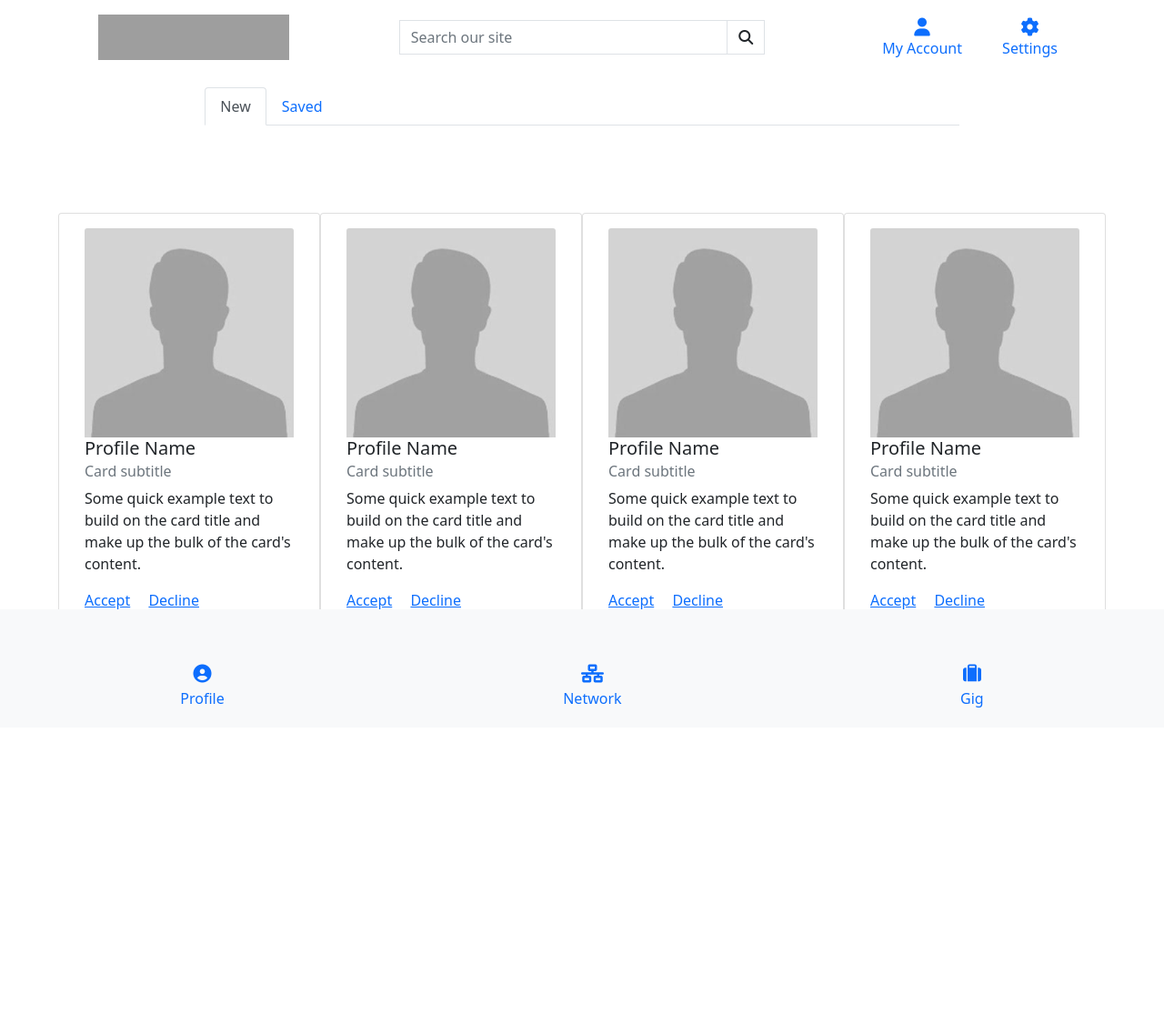
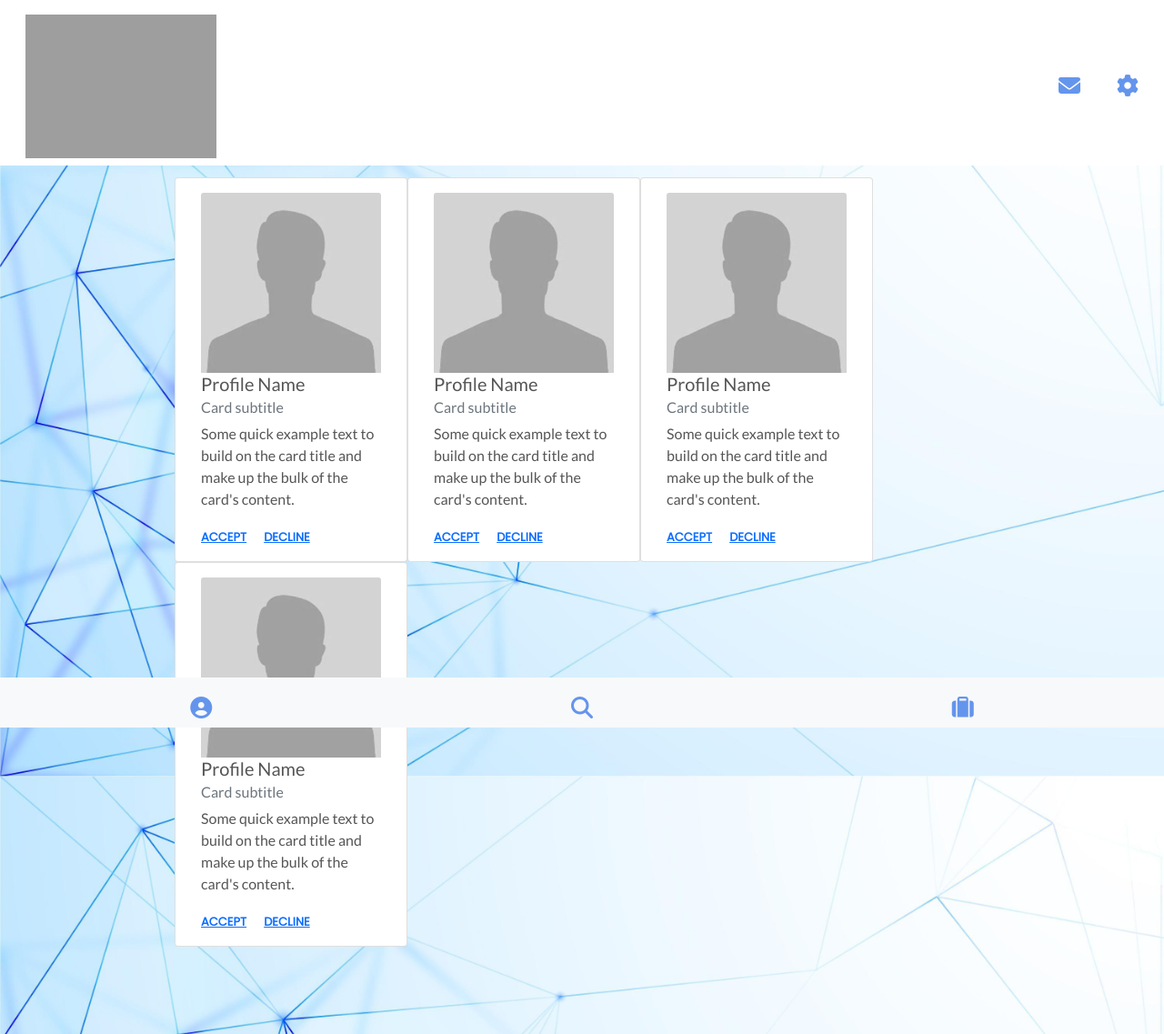
Before and after one commit to ElisabethCheston/BizNet, a Django app: page / in a window 1280 px wide. Shown: the whole page at 91% size. Before the commit the page ends 778 px from the top, so only its background shows below. Run offline with Django 3.2, Linux system fonts and the light colour scheme; the visitor is signed in with stand-in values (Sample User, id 1); some libraries are stand-ins or nearby versions; grey boxes are pictures that could not be loaded.

Commit message:
Fix layout settings for index and navbars.

```diff
--- a/home/templates/home/index.html
+++ b/home/templates/home/index.html
@@ -7,30 +7,32 @@
 {% endblock %}
 
 {% block content %}
+
+<div class="container container-tab">
+
     <!-- Nav tabs -->
-<div class="container h-100 my-5 py-5">
+    <div class="container h-80 my-1 py-2">
         <div class="row justify-content-md-center">
-        <div class="col-10">
-
+            <div class="col-12">
+                <h3><strong>Contacts</strong></h3>
                 <ul class="nav nav-tabs" id="myTab" role="tablist">
                     <li class="nav-item" role="presentation">
-            <button class="nav-link active" id="home-tab" data-bs-toggle="tab" data-bs-target="#home" type="button"
-                role="tab" aria-controls="home" aria-selected="true">New</button>
+                        <button class="nav-link active" id="home-tab" data-bs-toggle="tab" data-bs-target="#home"
+                            type="button" role="tab" aria-controls="home" aria-selected="true">New</button>
                     </li>
                     <li class="nav-item" role="presentation">
-            <button class="nav-link" id="profile-tab" data-bs-toggle="tab" data-bs-target="#profile" type="button"
-                role="tab" aria-controls="profile" aria-selected="false">Saved</button>
+                        <button class="nav-link" id="profile-tab" data-bs-toggle="tab" data-bs-target="#profile"
+                            type="button" role="tab" aria-controls="profile" aria-selected="false">Saved</button>
                     </li>
                 </ul>
-
             </div>
         </div>
     </div>
 
     <!-- Contact cards -->
-<div class="container-fluid h-80 my-5 py-8">
-    <div class="row justify-content-md-center">
-        <div class="card" style="width: 18rem;">
+    <div class="container-fluid h-60 my-3 py-3">
+        <div class="row">
+            <div class="card" style="width: 16rem;">
                 <div class="card-body">
                     <img src="media/images/profile-img.jpg" class="card-img-top" alt="">
                     <h5 class="card-title">Profile Name</h5>
@@ -42,7 +44,7 @@
                     <a href="#" class="card-link">Decline</a>
                 </div>
             </div>
-        <div class="card" style="width: 18rem;">
+            <div class="card" style="width: 16rem;">
                 <div class="card-body">
                     <img src="media/images/profile-img.jpg" class="card-img-top" alt="">
                     <h5 class="card-title">Profile Name</h5>
@@ -54,7 +56,7 @@
                     <a href="#" class="card-link">Decline</a>
                 </div>
             </div>
-        <div class="card" style="width: 18rem;">
+            <div class="card" style="width: 16rem;">
                 <div class="card-body">
                     <img src="media/images/profile-img.jpg" class="card-img-top" alt="">
                     <h5 class="card-title">Profile Name</h5>
@@ -66,7 +68,7 @@
                     <a href="#" class="card-link">Decline</a>
                 </div>
             </div>
-        <div class="card" style="width: 18rem;">
+            <div class="card" style="width: 16rem;">
                 <div class="card-body">
                     <img src="media/images/profile-img.jpg" class="card-img-top" alt="">
                     <h5 class="card-title">Profile Name</h5>
@@ -81,6 +83,6 @@
         </div>
 
     </div>
-
+</div>
 
 {% endblock %}
--- a/static/css/base.css
+++ b/static/css/base.css
@@ -1,20 +1,125 @@
 
-.top-background {
-    background: url('media/images/background.jpg') no-repeat center center fixed;
-    background-size: cover;
+body {
+	background: url('/media/images/background.jpg') no-repeat center center fixed;
+	background-size: cover;
     height: calc(100vh - 164px);
+    color: #555;
+    font-family: "Lato";
 }
 
 .nav-2 {
-margin-top: 50px;
-padding-top: 50px;
-}
-
-.fas {
-    size: large;
+    height: 55px;
 }
 
 
+button, li, a {
+    font-family: "Poppins";
+    text-transform: uppercase;
+    font-weight: bold;
+    font-size: small;
+}
+
+.search-bar {
+    align-items: baseline;
+    justify-content: space-evenly;
+}
+
+
+/* Bottom & Top links */
+* {
+  margin: 0;
+  padding: 0;
+  box-sizing: border-box;
+}
+
+*:focus,
+*:active {
+  outline: none !important;
+  -webkit-tap-highlight-color: transparent;
+}
+
+.wrapper {
+  display: inline-flex;
+}
+
+.wrapper .icon {
+  position: relative;
+  font-size: 24px;
+  color: #6495ED;
+  display: flex;
+  justify-content: center;
+  align-items: center;
+  flex-direction: column;
+  cursor: pointer;
+  transition: all 0.2s cubic-bezier(0.68, -0.55, 0.265, 1.55);
+}
+
+.wrapper .tooltip {
+  position: absolute;
+  top: 0;
+  font-size: 14px;
+  background-color: transparent;
+  color: transparent;
+  padding: 5px 8px;
+  align-items: center;
+  border-radius: 3px;
+  opacity: 0;
+  pointer-events: none;
+  transition: all 0.3s cubic-bezier(0.68, -0.55, 0.265, 1.55);
+}
+
+.wrapper .tooltip::before {
+  position: absolute;
+  content: "";
+  height: 6px;
+  width: 6px;
+  background-color: transparent;
+  bottom: -3px;
+  left: 50%;
+  transform: translate(-50%) rotate(45deg);
+  transition: all 0.5s cubic-bezier(0.68, -0.55, 0.265, 1.55);
+}
+
+.wrapper .icon:hover .tooltip {
+  top: -45px;
+  opacity: 1;
+  visibility: visible;
+  pointer-events: auto;
+}
+
+.wrapper .icon:hover span,
+.wrapper .icon:hover .tooltip {
+  text-shadow: 0px -1px 0px rgba(0, 0, 0, 0.1);
+}
+
+.wrapper .user-circle:hover .tooltip,
+.wrapper .user-circle:hover .tooltip::before,
+.wrapper .search:hover .tooltip,
+.wrapper .search:hover .tooltip::before,
+.wrapper .suitcase:hover .tooltip,
+.wrapper .suitcase:hover .tooltip::before,
+.wrapper .cog:hover .tooltip,
+.wrapper .cog:hover .tooltip::before,
+.wrapper .envelope:hover .tooltip,
+.wrapper .envelope:hover .tooltip::before {
+  background-color: rgba(107, 155, 219, 0.79);
+  color: #ffffff;
+}
+
+.wrapper .user-circle:hover,
+.wrapper .search:hover,
+.wrapper .suitcase:hover,
+.wrapper .cog:hover,
+.wrapper .envelope:hover {
+    color: rgba(107, 155, 219, 0.79);
+}
+
+
+/* Content Pages */
+
+.container-tab {
+    padding: 5%;
+}
 
 /* -------------------------------- Media Queries from Buetiq Ado */
 
--- a/templates/base.html
+++ b/templates/base.html
@@ -18,8 +18,11 @@
 
     {% block corecss %}
     <!-- Bootstrap CSS -->
-    <link href="https://cdn.jsdelivr.net/npm/bootstrap@5.0.1/dist/css/bootstrap.min.css" rel="stylesheet"
-        integrity="sha384-+0n0xVW2eSR5OomGNYDnhzAbDsOXxcvSN1TPprVMTNDbiYZCxYbOOl7+AMvyTG2x" crossorigin="anonymous">
+    <link href="https://cdn.jsdelivr.net/npm/bootstrap@5.0.1/dist/css/bootstrap.min.css" rel="stylesheet" integrity="sha384-+0n0xVW2eSR5OomGNYDnhzAbDsOXxcvSN1TPprVMTNDbiYZCxYbOOl7+AMvyTG2x" crossorigin="anonymous">
+        <!-- Google Fonts CSS -->
+    <link rel="preconnect" href="https://fonts.googleapis.com">
+    <link rel="preconnect" href="https://fonts.gstatic.com" crossorigin>
+    <link href="https://fonts.googleapis.com/css2?family=Lato:ital,wght@0,400;0,700;0,900;1,400&family=Poppins:wght@200;300;400&display=swap" rel="stylesheet">
     <link rel="stylesheet" href="{% static 'css/base.css' %}">
     {% endblock %}
 
@@ -33,43 +36,61 @@
     <script src="https://kit.fontawesome.com/5c25e53934.js" crossorigin="anonymous"></script>
 
     <!-- Option 1: Bootstrap Bundle with Popper -->
-    <script src="https://cdn.jsdelivr.net/npm/bootstrap@5.0.1/dist/js/bootstrap.bundle.min.js"
-        integrity="sha384-gtEjrD/SeCtmISkJkNUaaKMoLD0//ElJ19smozuHV6z3Iehds+3Ulb9Bn9Plx0x4"
-        crossorigin="anonymous"></script>
+    <script src="https://cdn.jsdelivr.net/npm/bootstrap@5.0.1/dist/js/bootstrap.bundle.min.js" integrity="sha384-gtEjrD/SeCtmISkJkNUaaKMoLD0//ElJ19smozuHV6z3Iehds+3Ulb9Bn9Plx0x4" crossorigin="anonymous"></script>
 
     <!-- Option 2: Separate Popper and Bootstrap JS -->
-
-    <script src="https://code.jquery.com/jquery-3.6.0.slim.min.js"
-        integrity="sha256-u7e5khyithlIdTpu22PHhENmPcRdFiHRjhAuHcs05RI=" crossorigin="anonymous"></script>
-    <script src="https://cdn.jsdelivr.net/npm/@popperjs/core@2.9.2/dist/umd/popper.min.js"
-        integrity="sha384-IQsoLXl5PILFhosVNubq5LC7Qb9DXgDA9i+tQ8Zj3iwWAwPtgFTxbJ8NT4GN1R8p"
-        crossorigin="anonymous"></script>
-    <script src="https://cdn.jsdelivr.net/npm/bootstrap@5.0.1/dist/js/bootstrap.min.js"
-        integrity="sha384-Atwg2Pkwv9vp0ygtn1JAojH0nYbwNJLPhwyoVbhoPwBhjQPR5VtM2+xf0Uwh9KtT"
-        crossorigin="anonymous"></script>
+    <script src="https://code.jquery.com/jquery-3.6.0.slim.min.js" integrity="sha256-u7e5khyithlIdTpu22PHhENmPcRdFiHRjhAuHcs05RI=" crossorigin="anonymous"></script>
+    <script src="https://cdn.jsdelivr.net/npm/@popperjs/core@2.9.2/dist/umd/popper.min.js" integrity="sha384-IQsoLXl5PILFhosVNubq5LC7Qb9DXgDA9i+tQ8Zj3iwWAwPtgFTxbJ8NT4GN1R8p" crossorigin="anonymous"></script>
+    <script src="https://cdn.jsdelivr.net/npm/bootstrap@5.0.1/dist/js/bootstrap.min.js"integrity="sha384-Atwg2Pkwv9vp0ygtn1JAojH0nYbwNJLPhwyoVbhoPwBhjQPR5VtM2+xf0Uwh9KtT" crossorigin="anonymous"></script>
     {% endblock %}
 
     {% block extra_js %}
     {% endblock %}
 
     <title>BizNet</title>
-</head>
-
-<body>
 
     </head>
 
     <body>
         <header class="container-fluid fixed-top">
-            <div id="topnav" class="row bg-white pt-lg-2 d-lg-flex">
-                <div class="col-12 col-lg-4 my-auto py-1 py-lg-0 text-center text-lg-left">
+            <div id="topnav" class="row bg-white pt-lg-2 d-lg-flex justify-content-between">
+
+                <!-- BizNet Logo -->
+                <div class="col-6 col-lg-4 my-auto py-1 py-lg-0 text-lg-left">
                     <a href="{% url 'home' %}" class="nav-link main-logo-link">
                         <img src="https://static.wixstatic.com/media/e64c63_b290d859fd03448bad1976ef606f894e~mv2.png/v1/fill/w_378,h_88,al_c,lg_1,q_85/Ska%CC%88rmavbild%202021-05-23%20kl_%2020_40_47.webp"
-                            alt="" width="210" height="50"> </a>
+                            alt="" width="210" height="50"class="logo img-fluid"> </a>
                 </div>
-                <div class="col-12 col-lg-4 my-auto py-1 py-lg-0">
+
+                <!-- Top navbar links  -->
+                <div class="col-6 col-lg-4 my-auto py-1 py-lg-0 wrapper justify-content-end toplinks">
+
+                    <ul class="list-inline nav justify-content-end my-0">
+                        <li class="list-inline-item">
+                            <a class="nav-link" href="#">
+                                    <div class="icon envelope">
+                                        <div class=""></div>
+                                        <span><i class="fas fa-envelope"></i></span>
+                                </div>
+                            </a>
+                        </li>
+                        <li class="list-inline-item">
+                            <a class="nav-link" href="">
+                                <div class="icon cog">
+                                    <div class=""></div>
+                                    <span><i class="fas fa-cog"></i></span>
+                                </div>
+                            </a>
+                        </li>
+                    </ul>
+                </div>
+            </div>
+<!--
+            <div class="container-fluid search-bar justify-content-center">
+                <div class="col-6 col-lg-4 my-auto py-1 py-lg-0">
+
                     <form method="GET" action="">
-                        <div class="input-group w-100">
+                        <div class="input-group w-80">
                             <input class="form-control border border-black rounded-0" type="text" name="q"
                                 placeholder="Search our site">
                             <div class="input-group-append">
@@ -82,84 +103,11 @@
                         </div>
                     </form>
                 </div>
-                <div class="col-12 col-lg-4 my-auto py-1 py-lg-0">
-                    <ul class="list-inline list-unstyled text-center text-lg-right my-0">
-                        <li class="list-inline-item dropdown">
-                            <a class="text-black nav-link" href="#" id="user-options" data-toggle="dropdown"
-                                aria-haspopup="true" aria-expanded="false">
-                                <div class="text-center">
-                                    <div><i class="fas fa-user fa-lg"></i></div>
-                                    <p class="my-0">My Account</p>
-                                </div>
-                            </a>
-                            <div class="dropdown-menu border-0" aria-labelledby="user-options">
-                                {% if request.user.is_authenticated %}
-                                {% if request.user.is_superuser %}
-                                <a href="" class="dropdown-item">User Management</a>
-                                {% endif %}
-                                <a href="" class="dropdown-item">Profile Pge</a>
-                                <a href="{% url 'account_logout' %}" class="dropdown-item">Logout</a>
-                                {% else %}
-                                <a href="{% url 'account_signup' %}" class="dropdown-item">Register</a>
-                                <a href="{% url 'account_login' %}" class="dropdown-item">Login</a>
-                                {% endif %}
-                            </div>
-                        </li>
-                        <li class="list-inline-item">
-                            <a class="nav-link" href="">
-                                <div class="text-center">
-                                    <div><i class="fas fa-cog fa-lg"></i></div>
-                                    <p class="my-0">
-                                        Settings
-                                    </p>
-                                </div>
-                            </a>
-                        </li>
-                    </ul>
-                </div>
             </div>
+            -->
+            {% include 'includes/mobile-top-header.html' %}
+            <br>
         </header>
-
-        <!--
-    <header class="container-fluid fixed-top bg-white pt-lg-2 d-lg-flex">
-
-        <div class="row" id="topnav">
-            <div class="container">
-                <a class="navbar-brand" href="#">
-                    <img src="https://static.wixstatic.com/media/e64c63_b290d859fd03448bad1976ef606f894e~mv2.png/v1/fill/w_378,h_88,al_c,lg_1,q_85/Ska%CC%88rmavbild%202021-05-23%20kl_%2020_40_47.webp" alt="" width="220" height="60">
-                </a>
-            </div>
-
-            <div class="col justify-content-end btn-toolbar" role="toolbar" aria-label="Toolbar with button groups">
-                <ul class="nav">
-                    <li class="list-inline-item dropdown">
-                        <a class="text-black nav-link" href="#" id="user-options" data-toggle="dropdown" aria-haspopup="true" aria-expanded="false">
-                            <div class="text-center">
-                                <div><i class="fas fa-user fa-lg"></i></div>
-                                <p class="my-0">Profile</p>
-                            </div>
-                        </a>
-                        <div class="dropdown-menu border-0" aria-labelledby="user-options">
-                            {% if request.user.is_authenticated %}
-                                {% if request.user.is_superuser %}
-                                    <a href="" class="dropdown-item">User Management</a>
-                                {% endif %}
-                                <a href="" class="dropdown-item">Profile Page</a>
-                                <a href="{% url 'account_logout' %}" class="dropdown-item">Logout</a>
-                            {% else %}
-                                <a href="{% url 'account_signup' %}" class="dropdown-item">Register</a>
-                                <a href="{% url 'account_login' %}" class="dropdown-item">Login</a>
-                            {% endif %}
-                        </div>
-                    </li>
-                    <li class="nav-item">
-                        <a class="nav-link fas fa-cog fa-lg" id="fas" href="#"></a>
-                </ul>
-            </div>
-        </div>
-
-    </header>
--->
 
         {% if messages %}
         <div class="message-container"></div>
@@ -178,25 +126,26 @@
 
         <!-- Fixed footer nav -->
         <nav class="navbar fixed-bottom navbar-light bg-light nav-2">
-            <div class="container-fluid">
-                <a class="flex-sm-fill text-sm-center nav-link text-center" id="fas" aria-current="page" href="#">
-                    <div class="text-center">
-                    <div><i class="fas fa-user-circle fa-lg"></i></div>
-                    <p class="my-1">Profile</p>
+            <div class="container-fluid wrapper">
+                <a class="flex-sm-fill nav-link align-items-start" id="fas" aria-current="page" href="#">
+                    <div class="icon user-circle text-center">
+                        <div class="tooltip">PROFILE</div>
+                        <span><i class="fas fa-user-circle"></i></span>
                     </div>
                 </a>
                 <a class="flex-sm-fill text-sm-center nav-link text-center" id="fas" href="#">
-                    <div class="text-center">
-                    <div><i class="fas fa-network-wired fa-lg"></i></div>
-                    <p class="my-1">Network</p>
+                    <div class="icon search text-center">
+                        <div class="tooltip">NETWORK</div>
+                        <span><i class="fas fa-search"></i></span>
                     </div>
                 </a>
                 <a class="flex-sm-fill text-sm-center nav-link text-center" id="fas" href="#">
-                    <div class="text-center">
-                    <div><i class="fas fa-suitcase fa-lg"></i></div>
-                    <p class="my-1">Gig</p>
+                    <div class="icon suitcase text-center">
+                        <div class="tooltip">GIG</div>
+                        <span><i class="fas fa-suitcase"></i></span>
                     </div>
                 </a>
+
             </div>
         </nav>
     </body>
```
Also changed, not shown: templates/includes/main-nav.html (+51 -0 lines), templates/includes/mobile-top-header.html (+60 -0 lines). Lines whose indentation alone changed are shown as unchanged.
